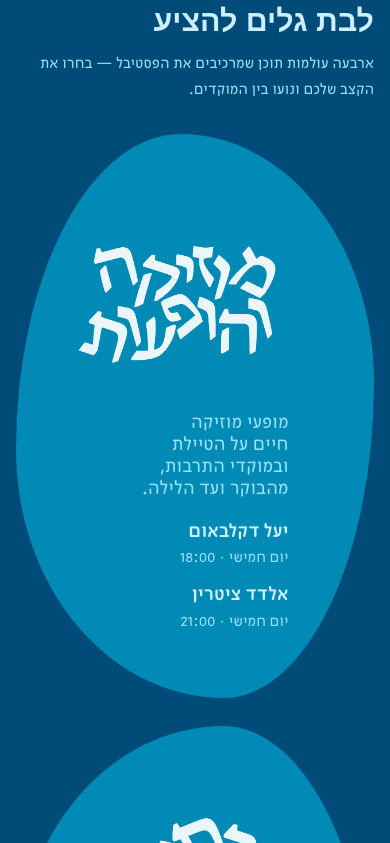
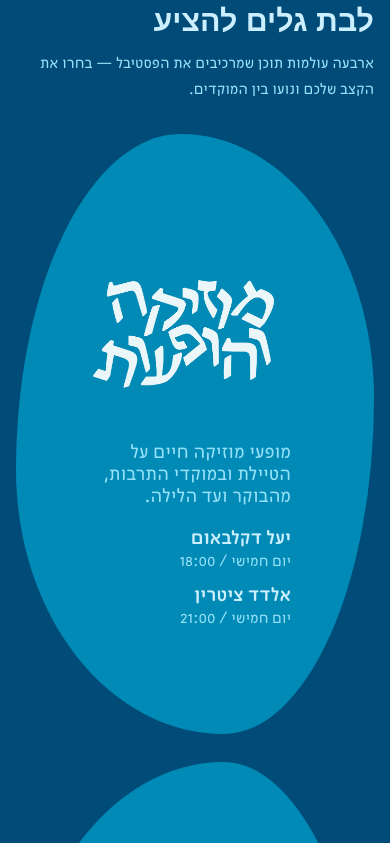
Before and after one commit to amitzadik/beitgalim16, a Next.js app: page / in a window 390 px wide. Shown: the part 4701-5544 px from the top of the page. Built offline with nearby package versions, Linux system fonts and the light colour scheme; a web font is replaced by a local one.

Commit message:
Match program bubbles to Figma variants

```diff
--- a/src/components/ProgramCategories/ProgramCategories.module.css
+++ b/src/components/ProgramCategories/ProgramCategories.module.css
@@ -7,14 +7,14 @@
 .container {
   position: relative;
   z-index: 1;
-  max-width: 1764px;
+  max-width: 1768px;
 }
 
 .grid {
   display: grid;
-  grid-template-columns: repeat(4, minmax(300px, 400px));
+  grid-template-columns: repeat(4, minmax(0, 427px));
   justify-content: center;
-  gap: 20px;
+  gap: 25px;
   /* כל כרטיס בגובה טבעי — מותר ש-4 הצורות יהיו שונות */
   align-items: start;
 }
@@ -25,20 +25,18 @@
   flex-direction: column;
   align-items: center;
   justify-content: center;
-  gap: 18px;
-  min-height: 560px;
+  gap: 12px;
+  justify-self: center;
+  min-height: 650px;
   width: 100%;
-  padding: 67px 60px;
+  max-width: 427px;
+  padding: 103px 73px;
   background-color: var(--color-surface);
   border-radius: var(--radius-blob-1);
   text-align: right;
   overflow: hidden;
   transition: transform var(--transition), box-shadow var(--transition),
     background-color var(--transition), border-radius var(--transition);
-}
-
-.card:nth-child(odd) {
-  margin-block-start: 283px;
 }
 
 .card:nth-child(4n + 2) {
@@ -69,7 +67,7 @@
   place-items: center;
   width: 280px;
   height: 204px;
-  margin-block-end: -6px;
+  margin-block-end: 0;
 }
 
 .visualImg {
@@ -139,7 +137,7 @@
 .example {
   display: block;
   font-size: 20px;
-  line-height: 1.4336;
+  line-height: 1.1;
   direction: rtl;
   text-align: right;
   overflow-wrap: normal;
@@ -166,17 +164,73 @@
   word-break: keep-all;
 }
 
+.familyCard,
+.toursCard,
+.open-housesCard {
+  min-height: 650px;
+}
+
+.performancesCard {
+  min-height: 600px;
+  max-width: 387px;
+  padding: 92px 53px 93px;
+}
+
+.performancesCard .visual {
+  height: 188px;
+}
+
+.performancesCard .visualImg {
+  height: 188px;
+  max-height: 188px;
+}
+
+.performancesCard .description,
+.performancesCard .examples {
+  width: min(100%, 192px);
+}
+
+.performancesCard .description {
+  margin-block-start: 8px;
+}
+
+.performancesCard .examples {
+  margin-block-start: 8px;
+}
+
+.familyCard .examples,
+.toursCard .examples,
+.open-housesCard .examples {
+  margin-block-start: 0;
+}
+
+.familyCard .description,
+.toursCard .description,
+.open-housesCard .description {
+  width: min(100%, 187px);
+}
+
 @media (max-width: 700px) {
   .card {
-    min-height: 560px;
-    padding: 67px 60px;
+    min-height: 650px;
+    padding: 103px 73px;
+  }
+
+  .performancesCard {
+    min-height: 600px;
+    padding: 92px 53px 93px;
   }
 }
 
 @media (max-width: 460px) {
   .card {
-    width: min(100%, 400px);
-    padding: 62px 54px;
+    width: min(100%, 427px);
+    padding: 90px 60px;
+  }
+
+  .performancesCard {
+    width: min(100%, 387px);
+    padding: 82px 48px;
   }
 
   .visual {
@@ -189,13 +243,9 @@
   }
 }
 
-@media (max-width: 1380px) {
+@media (max-width: 1500px) {
   .grid {
-    grid-template-columns: repeat(2, minmax(0, 400px));
-  }
-
-  .card:nth-child(odd) {
-    margin-block-start: 0;
+    grid-template-columns: repeat(2, minmax(0, 427px));
   }
 }
 
--- a/src/components/ProgramCategories/ProgramCategories.tsx
+++ b/src/components/ProgramCategories/ProgramCategories.tsx
@@ -25,7 +25,10 @@ export default function ProgramCategories() {
           {orderedCategories.map((category) => {
             const examples = getEventsByIds(category.exampleEventIds);
             return (
-              <article key={category.id} className={styles.card}>
+              <article
+                key={category.id}
+                className={`${styles.card} ${styles[`${category.id}Card`] ?? ""}`}
+              >
                 <div className={styles.visual}>
                   <Image
                     src={category.image}
@@ -48,7 +51,8 @@ export default function ProgramCategories() {
                         <span>
                           <strong>{noOrphans(event.title)}</strong>
                           <span className={styles.exampleMeta}>
-                            {noOrphans(event.day)} · {event.time}
+                            {noOrphans(event.programDay ?? event.day)} /{" "}
+                            {event.programTime ?? event.time}
                           </span>
                         </span>
                       </li>
--- a/src/data/events.ts
+++ b/src/data/events.ts
@@ -14,6 +14,9 @@ export interface FestivalEvent {
   locationId: LocationId;
   locationName: string;
   description?: string;
+  /** תצוגת יום/שעה ייעודית לסקשן התוכנית, אם שונה מהאירוע המלא */
+  programDay?: string;
+  programTime?: string;
   /** האם להציג ככרטיס באזור "אירועים מרכזיים" */
   featured?: boolean;
 }
@@ -83,6 +86,7 @@ export const events: FestivalEvent[] = [
     locationName: "מגרש המשחקים בחוף הלגונה",
     description:
       "בונים יחד סירות מקרטון, ובשעה 18:00 יוצאים למשט קבוצתי חגיגי בים.",
+    programTime: "10:00",
     featured: true,
   },
   {
@@ -172,6 +176,17 @@ export const events: FestivalEvent[] = [
     description: "התעמלות בוקר וכניסה משותפת למים לפתיחת היום.",
   },
   {
+    id: "social-highschool-workshops",
+    title: "סדנאות ויצירה בתיכון החברתי",
+    performer: "פעילות לכל המשפחה",
+    day: "יום שישי",
+    time: "10:00",
+    programDay: "יום שישי ויום שבת",
+    locationId: "merkaz-kehilati",
+    locationName: "התיכון החברתי",
+    description: "פעילויות יצירה קהילתיות לאורך הפסטיבל.",
+  },
+  {
     id: "bar-galim-meetup",
     title: "מפגש קהילה בבר גלים",
     performer: "אירוע קהילתי",
@@ -259,7 +274,7 @@ export const categories: ProgramCategory[] = [
     description: "פעילויות יצירה, ים וחוף שמתאימות לקטנים ולגדולים כאחד.",
     icon: "family",
     image: "/images/family.png",
-    exampleEventIds: ["cardboard-boats", "beach-morning"],
+    exampleEventIds: ["cardboard-boats", "social-highschool-workshops"],
   },
   {
     id: "open-houses",
```
